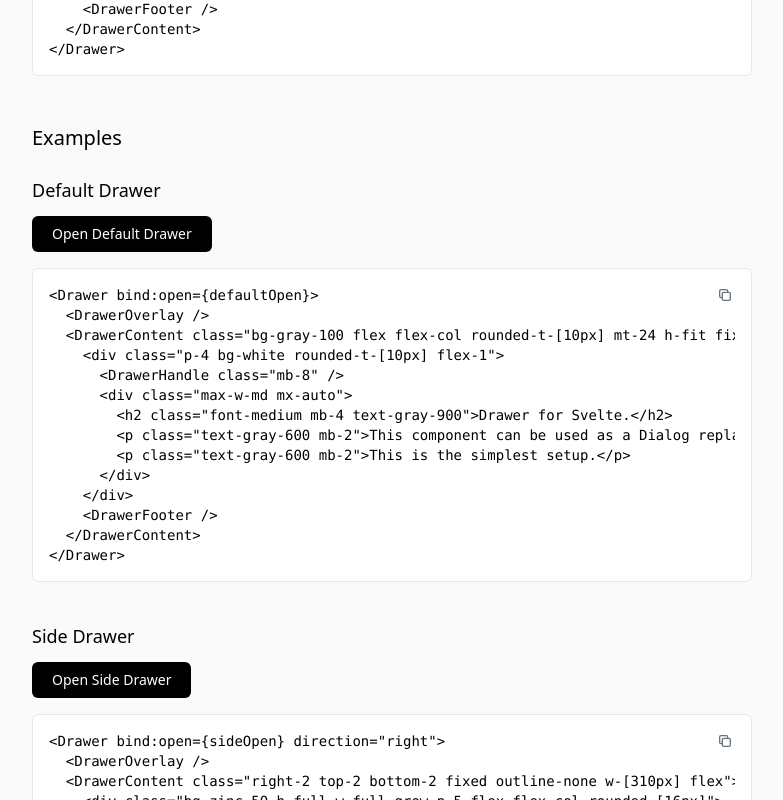
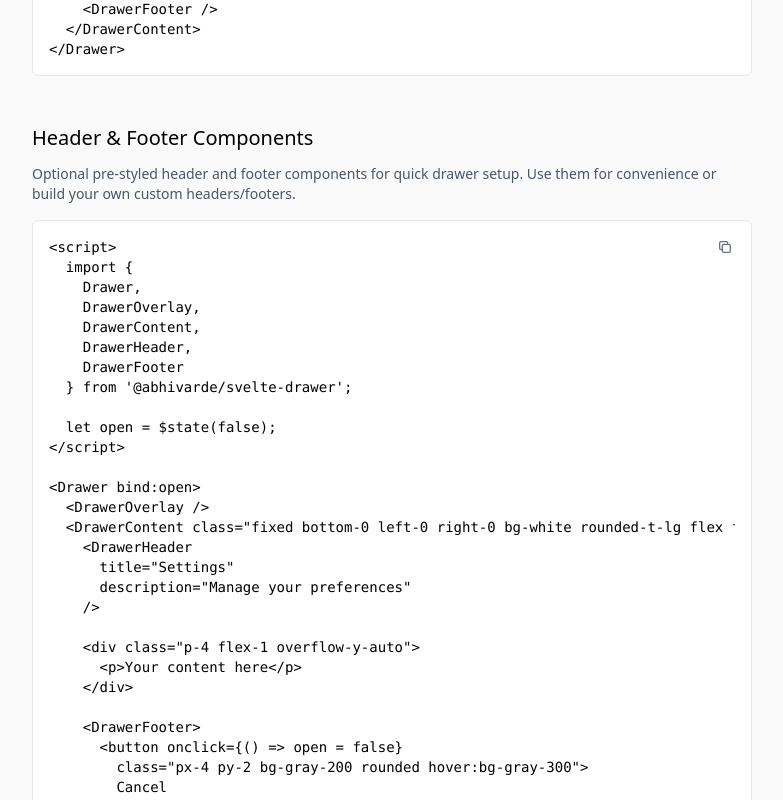
Before and after one commit to AbhiVarde/svelte-drawer, a SvelteKit app in the folder website/: page / in a window 1280 px wide. Shown: the part 3500-4300 px from the top of the page, without its empty margins (248-1031 px from the left). Built offline with nearby package versions, Linux system fonts and the light colour scheme.

Commit message:
feat(drawer): added DrawerHeader & DrawerFooter Components

```diff
--- a/website/package.json
+++ b/website/package.json
@@ -21,6 +21,6 @@
 		"vite": "^7.2.6"
 	},
 	"dependencies": {
-		"@abhivarde/svelte-drawer": "^0.0.21"
+		"@abhivarde/svelte-drawer": "^0.0.22"
 	}
 }
--- a/website/src/lib/constants/codeExamples.ts
+++ b/website/src/lib/constants/codeExamples.ts
@@ -180,4 +180,39 @@ export const codeExamples = {
     <DrawerFooter />
   </DrawerContent>
 </Drawer>`,
+  headerFooterDrawer: `<script>
+  import {
+    Drawer,
+    DrawerOverlay,
+    DrawerContent,
+    DrawerHeader,
+    DrawerFooter
+  } from '@abhivarde/svelte-drawer';
+
+  let open = $state(false);
+<\/script>
+
+<Drawer bind:open>
+  <DrawerOverlay />
+  <DrawerContent class="fixed bottom-0 left-0 right-0 bg-white rounded-t-lg flex flex-col h-[70vh]">
+    <DrawerHeader
+      title="Settings"
+      description="Manage your preferences"
+    />
+
+    <div class="p-4 flex-1 overflow-y-auto">
+      <p>Your content here</p>
+    </div>
+
+    <DrawerFooter>
+      <button onclick={() => open = false}
+        class="px-4 py-2 bg-gray-200 rounded hover:bg-gray-300">
+        Cancel
+      </button>
+      <button class="px-4 py-2 bg-black text-white rounded hover:bg-gray-800">
+        Save
+      </button>
+    </DrawerFooter>
+  </DrawerContent>
+</Drawer>`,
 };
--- a/website/src/routes/+page.svelte
+++ b/website/src/routes/+page.svelte
@@ -5,6 +5,8 @@
     DrawerContent,
     DrawerVariants,
     DrawerHandle,
+    DrawerHeader,
+    DrawerFooter as LibDrawerFooter,
   } from "@abhivarde/svelte-drawer";
   import CodeBlock from "$lib/components/CodeBlock.svelte";
   import DrawerFooter from "$lib/components/DrawerFooter.svelte";
@@ -21,6 +23,7 @@
   let snapPointOpen = $state(false);
   let currentSnapPoint = $state<number | undefined>(undefined);
   let portalOpen = $state(false);
+  let headerFooterOpen = $state(false);
 
   let copyStatus: Record<string, "idle" | "success"> = $state({
     installation: "idle",
@@ -35,6 +38,7 @@
     "variants-feature": "idle",
     snappoint: "idle",
     portal: "idle",
+    "header-footer": "idle",
   });
 
   async function copyToClipboard(text: string, key: string) {
@@ -91,6 +95,12 @@
       key: "portal",
       open: () => (portalOpen = true),
       code: codeExamples.portalDrawer,
+    },
+    {
+      title: "Header & Footer",
+      key: "header-footer",
+      open: () => (headerFooterOpen = true),
+      code: codeExamples.headerFooterDrawer,
     },
   ];
 
@@ -305,6 +315,20 @@
       <CodeBlock
         code={codeExamples.portalDrawer}
         copyKey="portal"
+        {copyStatus}
+        onCopy={copyToClipboard}
+      />
+    </section>
+
+    <section>
+      <h2 class="text-xl font-medium mb-3">Header & Footer Components</h2>
+      <p class="text-sm text-gray-600 mb-4">
+        Optional pre-styled header and footer components for quick drawer setup.
+        Use them for convenience or build your own custom headers/footers.
+      </p>
+      <CodeBlock
+        code={codeExamples.headerFooterDrawer}
+        copyKey="header-footer"
         {copyStatus}
         onCopy={copyToClipboard}
       />
@@ -593,3 +617,59 @@
     <DrawerFooter />
   </DrawerContent>
 </Drawer>
+
+<!-- Header & Footer Drawer -->
+<Drawer bind:open={headerFooterOpen}>
+  <DrawerOverlay />
+  <DrawerContent
+    class="bg-white flex flex-col rounded-t-[10px] fixed bottom-0 left-0 right-0 outline-none h-[70vh]"
+  >
+    <DrawerHeader
+      title="Drawer with Header & Footer"
+      description="Optional pre-styled components for quick setup"
+    />
+
+    <div class="p-4 flex-1 overflow-y-auto">
+      <div class="max-w-md mx-auto space-y-4">
+        <p class="text-gray-600">
+          DrawerHeader and DrawerFooter are optional components that provide
+          pre-styled layouts.
+        </p>
+        <p class="text-gray-600">
+          You can also build your own custom headers and footers without
+          importing these components.
+        </p>
+        <div
+          class="bg-blue-50 border border-blue-200 rounded p-3 text-sm text-blue-900"
+        >
+          <strong>Tip:</strong> These components are completely optional - use them
+          for quick setup or build your own!
+        </div>
+
+        <div class="space-y-2 pt-4">
+          <h3 class="font-medium text-gray-900">Example Usage:</h3>
+          <ul class="list-disc pl-5 space-y-1 text-sm text-gray-600">
+            <li>DrawerHeader: Includes title, description, and close button</li>
+            <li>DrawerFooter: Pre-styled container with border and spacing</li>
+            <li>Both accept custom children for full flexibility</li>
+          </ul>
+        </div>
+      </div>
+    </div>
+
+    <LibDrawerFooter>
+      <button
+        onclick={() => (headerFooterOpen = false)}
+        class="px-4 py-2 bg-gray-200 rounded hover:bg-gray-300 text-sm font-medium"
+      >
+        Cancel
+      </button>
+      <button
+        onclick={() => (headerFooterOpen = false)}
+        class="px-4 py-2 bg-black text-white rounded hover:bg-gray-800 text-sm font-medium"
+      >
+        Confirm
+      </button>
+    </LibDrawerFooter>
+  </DrawerContent>
+</Drawer>
```
Also changed, not shown: 1 other file (tests, documents, lock files or other folders).
